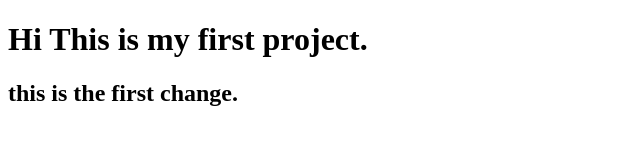
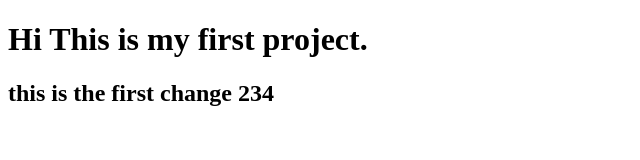
Before and after one commit to udula11/git-one, a plain HTML site: page index.html in a window 1280 px wide. Shown: the full height of the page, 0-640 px from the left. Drawn offline with Linux system fonts and the light colour scheme.

Commit message:
added 234

```diff
--- a/index.html
+++ b/index.html
@@ -5,6 +5,6 @@
     </head>
     <body>
         <h1>Hi This is my first project.</h1>
-        <h2>this is the first change.</h2>
+        <h2>this is the first change 234</h2>
     </body>
 </html>
```
